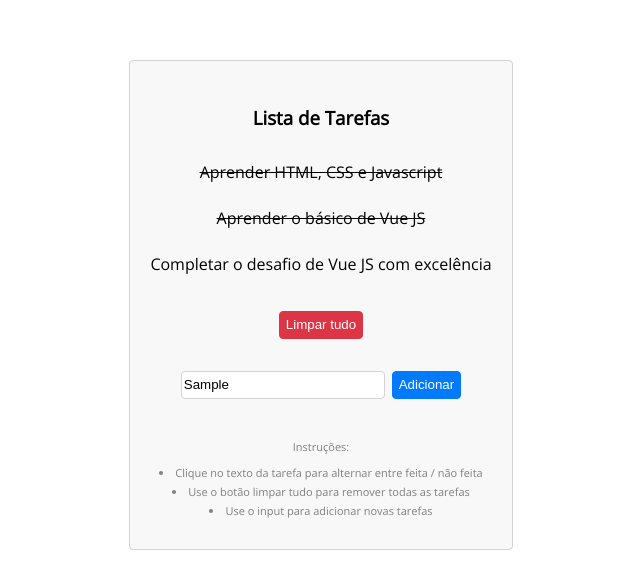
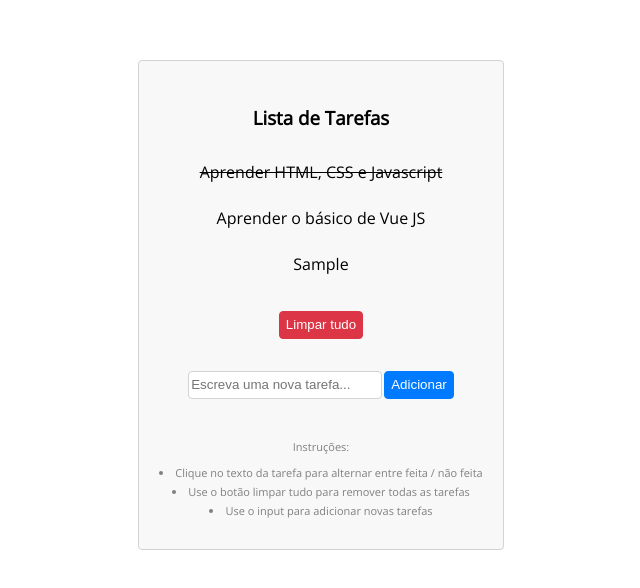
Before and after one commit to Renan-amc/To-do-list, a plain HTML site: page index.html in a window 1280 px wide. Both pictures are taken after typing "Sample" into the empty fields and a click on the button "Adicionar". Shown: the whole page, without its empty margins (319-959 px from the left). Drawn offline with nearby package versions, Linux system fonts and the light colour scheme.

Commit message:
Organizing vue structure and adding tasks

```diff
--- a/index.html
+++ b/index.html
@@ -21,22 +21,19 @@
                 <h3>Lista de Tarefas</h3>
 
                 <div class="all-todos">
-                    <div class="single-todo done">
-                        <p>Aprender HTML, CSS e Javascript</p>
-                    </div>
-                    <div class="single-todo done">
-                        <p>Aprender o básico de Vue JS</p>
-                    </div>
-                    <div class="single-todo">
-                        <p>Completar o desafio de Vue JS com excelência</p>
+                    <div
+                    v-for="todo in todos"
+                    class="single-todo"
+                    :class="{done: todo.done}">
+                        <p>{{todo.text}}</p>
                     </div>
 
                 </div>
 
                 <button class="clear">Limpar tudo</button>
 
-                <input type="text" placeholder="Escreva uma nova tarefa...">
-                <button class="add">Adicionar</button>
+                <input type="text" placeholder="Escreva uma nova tarefa..." v-model="newTodo.text">
+                <button class="add" @click="addTodo()">Adicionar</button>
 
                 <div class="instructions">
                     Instruções:
@@ -47,9 +44,9 @@
                     </ul>
                 </div>
             </section>
+        </main>
 
-        </main>
-        <script src="https://unpkg.com/vue@next"></script>
+        <script src="https://unpkg.com/vue@3/dist/vue.global.js"></script>
         <script src="scripts.js"></script>
     </body>
 
--- a/scripts.js
+++ b/scripts.js
@@ -0,0 +1,35 @@
+var todos = [
+    {
+        text: 'Aprender HTML, CSS e Javascript',
+        done: true
+    },
+    {
+        text: 'Aprender o básico de Vue JS',
+        done: false
+    }
+];
+
+const todosApp =  {
+    data() {
+        return {
+            todos: window.todos,
+            newTodo: {
+                done: false
+            }
+        }
+    },
+    methods: {
+        addTodo: function() {
+            if (this.newTodo.text) {
+                this.todos.push(this.newTodo);
+                this.newTodo = {
+                    done: false
+                };
+            } else {
+                alert("To-do text is required");
+            }
+        }
+    }
+ }
+
+Vue.createApp(todosApp).mount('#app');
```
